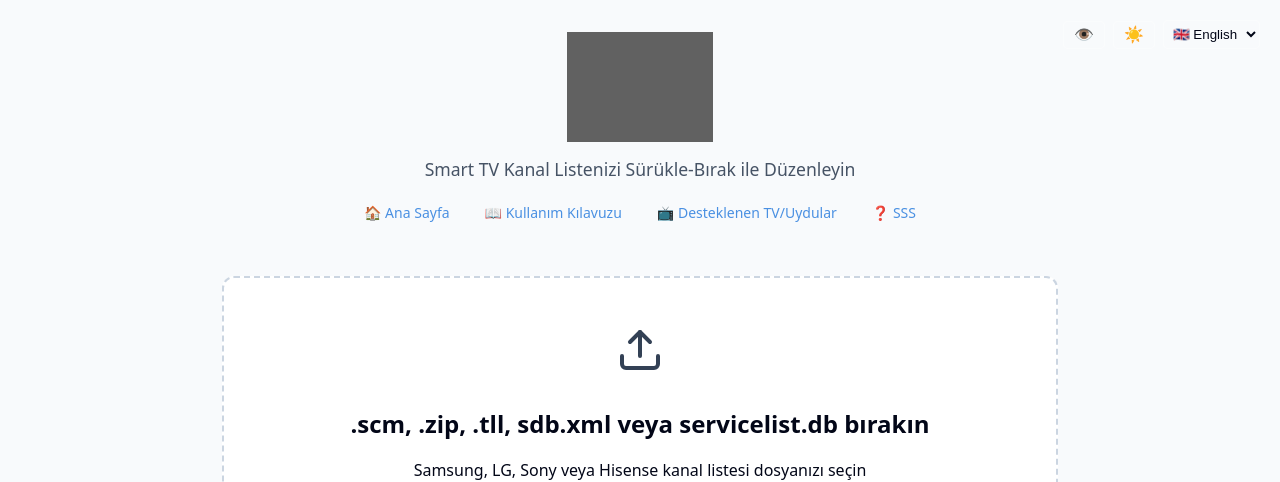
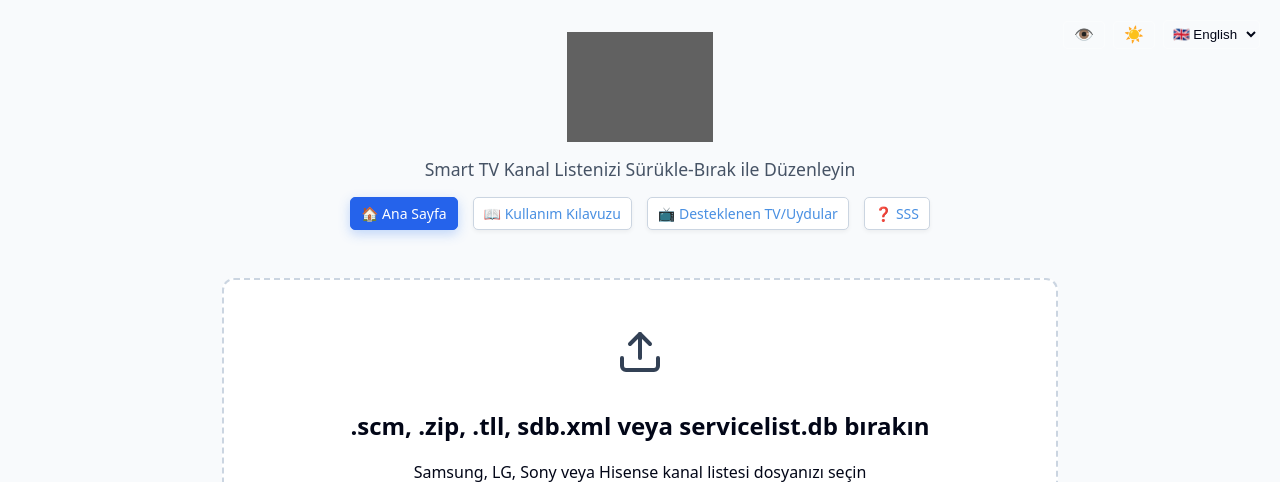
Before and after one commit to tarihcituranx/TVChanneleditor, a Flask app: page / in a window 1280 px wide. Shown: the top 482 px of the page. Run offline with Flask 3, Linux system fonts and the light colour scheme; some libraries are stand-ins or nearby versions; grey boxes are pictures that could not be loaded.

Commit message:
style: Ana menü linkleri (nav-link) modern butonlara dönüştürüldü ve aktif sayfa belirticisi eklendi

```diff
--- a/static/css/style.css
+++ b/static/css/style.css
@@ -138,6 +138,36 @@ header p {
     cursor: pointer;
     border: none;
     transition: all 0.2s;
+}
+
+.nav-link {
+    display: inline-flex;
+    align-items: center;
+    padding: 0.5rem 1.2rem;
+    color: var(--text-primary);
+    text-decoration: none;
+    font-weight: 600;
+    font-size: 0.9rem;
+    border-radius: 20px;
+    background: var(--card-bg);
+    border: 1px solid var(--border-color);
+    transition: all 0.2s ease;
+    box-shadow: 0 2px 4px rgba(0,0,0,0.05);
+}
+
+.nav-link:hover {
+    background: var(--accent);
+    color: white;
+    border-color: var(--accent);
+    transform: translateY(-2px);
+    box-shadow: 0 4px 12px rgba(59, 130, 246, 0.3);
+}
+
+.nav-link.active {
+    background: var(--accent);
+    color: white;
+    border-color: var(--accent);
+    box-shadow: 0 4px 12px rgba(59, 130, 246, 0.3);
 }
 
 .btn.primary {
--- a/templates/base.html
+++ b/templates/base.html
@@ -19,10 +19,10 @@
             <p style="margin-top:0;">Smart TV Kanal Listenizi Sürükle-Bırak ile Düzenleyin</p>
 
             <nav style="margin-top: 15px; display:flex; justify-content:center; gap: 15px; flex-wrap:wrap;">
-                <a href="/" class="nav-link">🏠 Ana Sayfa</a>
-                <a href="/guide" class="nav-link">📖 Kullanım Kılavuzu</a>
-                <a href="/supported" class="nav-link">📺 Desteklenen TV/Uydular</a>
-                <a href="/faq" class="nav-link">❓ SSS</a>
+                <a href="/" class="nav-link {% if request.path == '/' %}active{% endif %}">🏠 Ana Sayfa</a>
+                <a href="/guide" class="nav-link {% if request.path == '/guide' %}active{% endif %}">📖 Kullanım Kılavuzu</a>
+                <a href="/supported" class="nav-link {% if request.path == '/supported' %}active{% endif %}">📺 Desteklenen TV/Uydular</a>
+                <a href="/faq" class="nav-link {% if request.path == '/faq' %}active{% endif %}">❓ SSS</a>
             </nav>
             <div style="position: absolute; top: 20px; right: 20px; display:flex; gap:8px; align-items:center;">
                 <button id="colorblind-toggle" aria-label="Renk Körlüğü Modu" title="Renk Körlüğü Modu" style="background: rgba(255,255,255,0.1); color: inherit; border: 1px solid rgba(255,255,255,0.3); padding: 5px 10px; border-radius: 5px; cursor: pointer; font-size:16px; line-height:1; transition: background 0.2s;">👁️</button>
```
Also changed, not shown: templates/base_en.html (+4 -7 lines).
